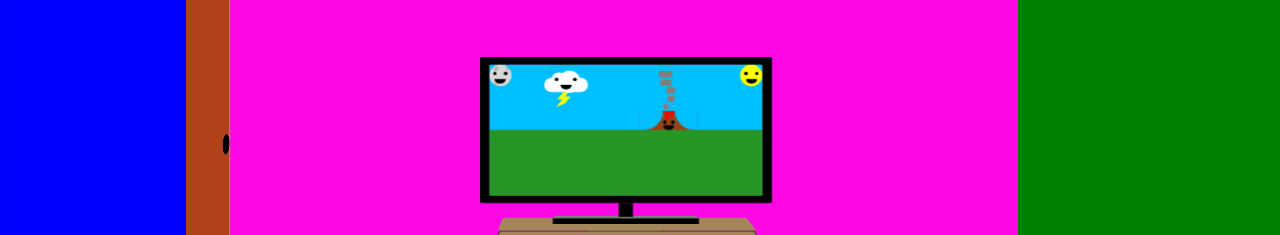
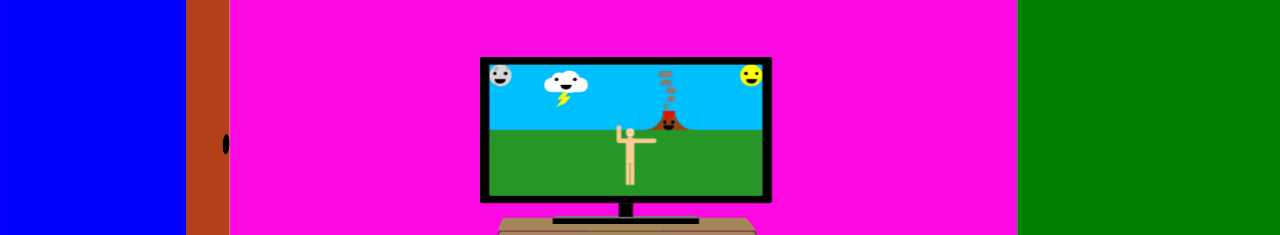
Before and after one commit to Skyrlon/weather-animation, a Vue app: page /#/ in a window 1280 px wide. Shown: the part 139-374 px from the top of the page. Built offline with nearby package versions, Linux system fonts and the light colour scheme.

Commit message:
added WeatherGuy component

```diff
--- a/src/components/FlatScreen.vue
+++ b/src/components/FlatScreen.vue
@@ -2,19 +2,22 @@
   <div class="flat-screen">
     <div class="flat-screen-support"></div>
     <div class="screen">
-<weather-elements/>
+      <weather-elements />
+      <weather-guy />
     </div>
   </div>
 </template>
 
 <script>
-import WeatherElements from './WeatherElements.vue';
+import WeatherElements from "./WeatherElements.vue";
+import WeatherGuy from './WeatherGuy.vue';
 
 export default {
   name: "FlatScreen",
   components: {
     WeatherElements,
-  }
+    WeatherGuy,
+  },
 };
 </script>
 
--- a/src/components/Tornado.vue
+++ b/src/components/Tornado.vue
@@ -62,9 +62,9 @@ export default {
   data() {
     return {
       alphabet: "abcdefghijklmnopqrstuvwxyz".split(""),
-      numberParts: 24,
+      numberParts: 20,
       radius: (20 * 4) / 100,
-      divisorRadius: [1, 6 / 5, 3 / 2, 2, 3, 15 / 4],
+      divisorRadius: [1, 6 / 5, 3 / 2, 2, 3, 4],
     };
   },
 };
--- /dev/null
+++ b/src/components/WeatherGuy.vue
@@ -0,0 +1,124 @@
+<template>
+  <div class="body">
+    <div class="head">
+      <div class="eyes">
+        <div class="eye eye-left">
+          <div class="eyelid"></div>
+        </div>
+        <div class="eye eye-right">
+          <div class="eyelid"></div>
+        </div>
+      </div>
+      <div class="mouth">
+        <div class="lip"></div>
+      </div>
+    </div>
+    <div class="arm arm_left">
+      <div class="arm arm_left-inferior"></div>
+    </div>
+    <div class="arm arm_right"></div>
+    <div class="leg leg_left"></div>
+    <div class="leg leg_right"></div>
+  </div>
+</template>
+
+<script>
+export default {
+  name: "WeatherGuy",
+};
+</script>
+
+<style lang="scss">
+.body,
+.head,
+.arm,
+.leg {
+  position: absolute;
+  background-color: $color-body;
+}
+
+.eye,
+.mouth {
+  position: absolute;
+  background-color: white;
+}
+
+.body {
+  top: 55%;
+  left: 50%;
+  width: $size;
+  height: $size * 3;
+  border-radius: $size $size 0px 0px;
+}
+
+.head {
+  top: -$size;
+  width: $size;
+  height: $size;
+  border-radius: $size;
+}
+
+.eye {
+  position: absolute;
+  top: $size/4;
+  width: $eye-width;
+  height: $eye-width;
+  border-radius: $eye-width;
+
+  &-left {
+    left: $eye-width;
+  }
+
+  &-right {
+    right: $eye-width;
+  }
+}
+
+.mouth {
+  background-color: white;
+  top: $size * 2/3;
+  left: $mouth-width/2;
+  width: $mouth-width;
+  height: $mouth-width/3;
+  border-radius: 50% / 100%;
+  border-top-left-radius: 0;
+  border-top-right-radius: 0;
+}
+
+.arm {
+  top: $size/5;
+  height: $arm-height;
+  border-radius: $size;
+
+  &_left {
+    width: $upper-arm-width;
+    right: $arm-height;
+    transform-origin: ($upper-arm-width - $arm-height/2) 50%;
+    transform: rotate(0deg);
+
+    &-inferior {
+      top: 0;
+      right: $upper-arm-width - $arm-height;
+      width: $inferior-arm-width;
+      height: $arm-height;
+      transform-origin: ($inferior-arm-width - $arm-height/2) 50%;
+      transform: rotate(90deg);
+    }
+  }
+
+  &_right {
+    width: $arm-width;
+    @include right-arm-pos;
+  }
+}
+
+.leg {
+  top: $size * 3;
+  width: $leg-width;
+  height: $leg-height;
+
+  &_right {
+    right: 0;
+  }
+}
+</style>
```
